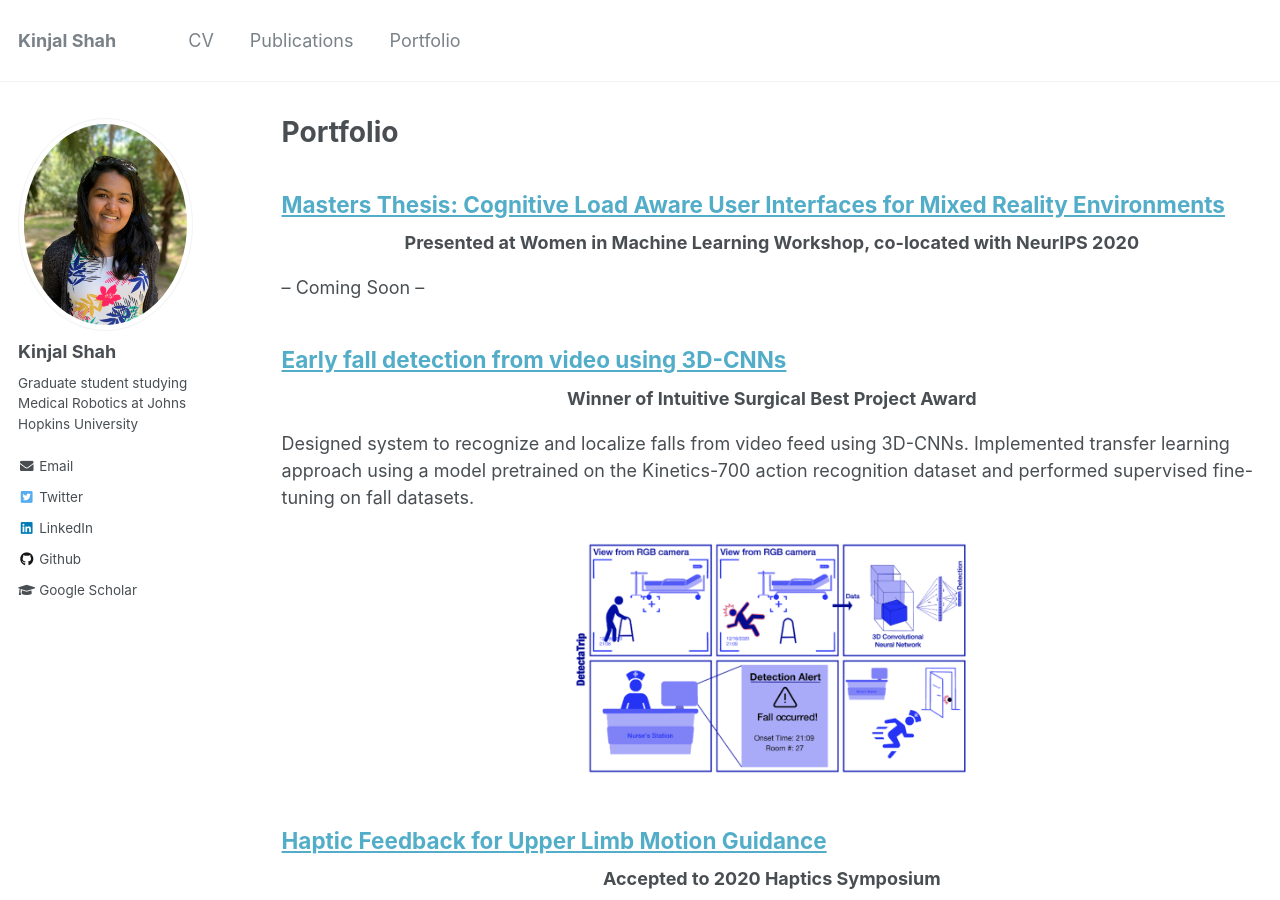
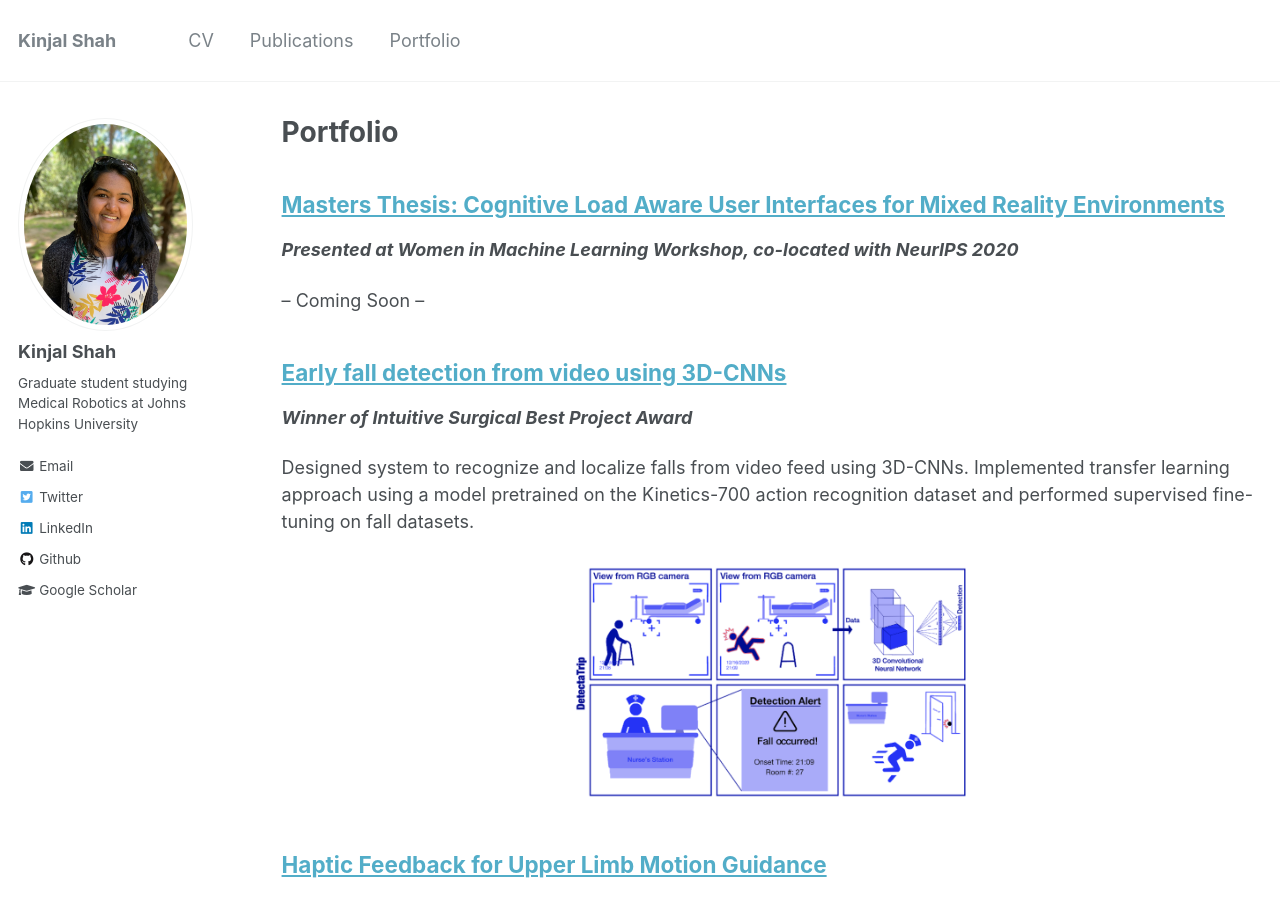
Before and after one commit to kinjmshah/kinjmshah.github.io, a Jekyll site: the page built from _pages/portfolio.md, in a window 1280 px wide and 900 px high. Built offline with Jekyll 4.4.1, drawn with Linux system fonts in a browser that asks for light colours.

Commit message:
Update portfolio.md

```diff
--- a/_pages/portfolio.md
+++ b/_pages/portfolio.md
@@ -7,15 +7,12 @@ author_profile: true
 {% include base_path %}
 
 ## [Masters Thesis: Cognitive Load Aware User Interfaces for Mixed Reality Environments](/portfolio/mastersThesis)
-<div align="center"><b>
-  Presented at Women in Machine Learning Workshop, co-located with NeurIPS 2020
-</b></div>
+***Presented at Women in Machine Learning Workshop, co-located with NeurIPS 2020***
+
 -- Coming Soon --
 
 ## [Early fall detection from video using 3D-CNNs](/portfolio/fallDetection)
-<div align="center"><b>
-  Winner of Intuitive Surgical Best Project Award
-</b></div>
+***Winner of Intuitive Surgical Best Project Award***
 
 Designed system to recognize and localize falls from video feed using 3D-CNNs. Implemented transfer learning approach using a model pretrained on the Kinetics-700 action recognition dataset and performed supervised fine-tuning on fall datasets.
 
@@ -24,9 +21,8 @@ Designed system to recognize and localize falls from video feed using 3D-CNNs. I
 </div>
 
 ## [Haptic Feedback for Upper Limb Motion Guidance](/portfolio/hapticGuidance)
-<div align="center"><b>
-  Accepted to 2020 Haptics Symposium
-</b></div>
+***Accepted to 2020 Haptics Symposium***
+
 Wearable device prototype to enable motion guidance for rehabilitation through cutaneous haptic feedback.
 
 <div align="center">
@@ -40,13 +36,9 @@ Developed manipulation algorithms in MATLAB to perform pick and place with inten
 </div>
 
 ## [UPenn Senior Design: Automated Pancreatic Cancer Diagnostic](/portfolio/UPennSeniorDesign)
-<div align="center"><b>
-  Winner of Bioengineering Senior Design Award
-</b></div>
+***Winner of Bioengineering Senior Design Award***
+***First Honorable Mention, School of Engineering and Applied Science Senior Design Competition***
 
-<div align="center"><b>
-  First Honorable Mention, School of Engineering and Applied Science Senior Design Competition
-</b></div>
 Detected pancreatic cancer cell derived exosomes from human serum at concentrations modeling precancerous stages bydeveloping an automated, microfluidics based point-of-care diagnostic device.
 <div align="center">
   <img src='/images/seniorDesign/inside.png'>
```
